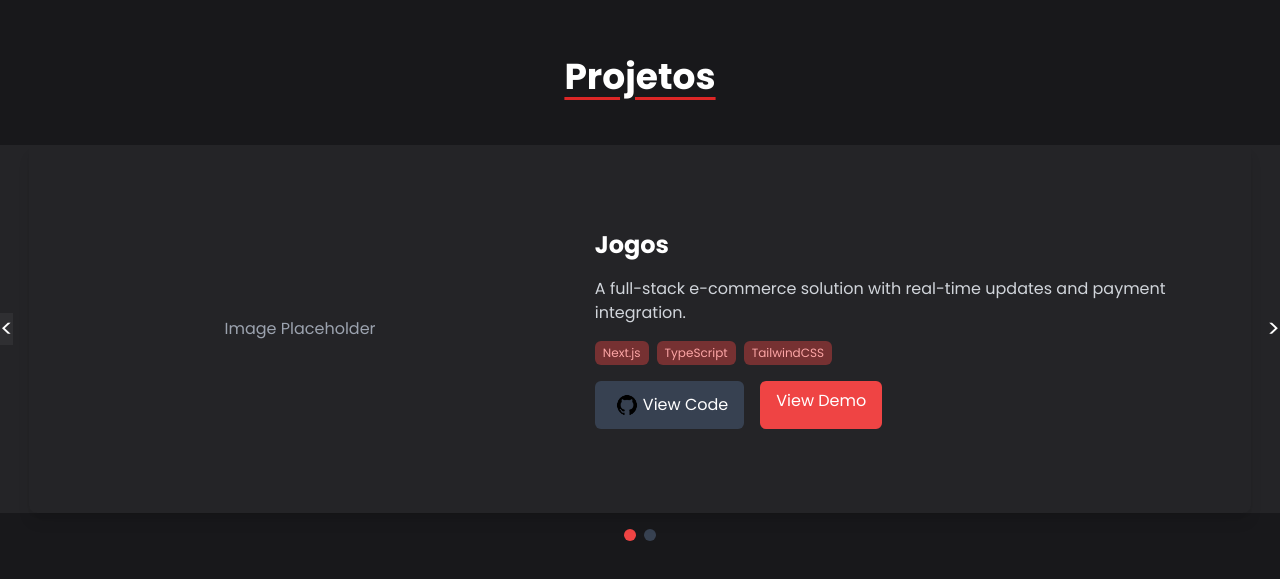
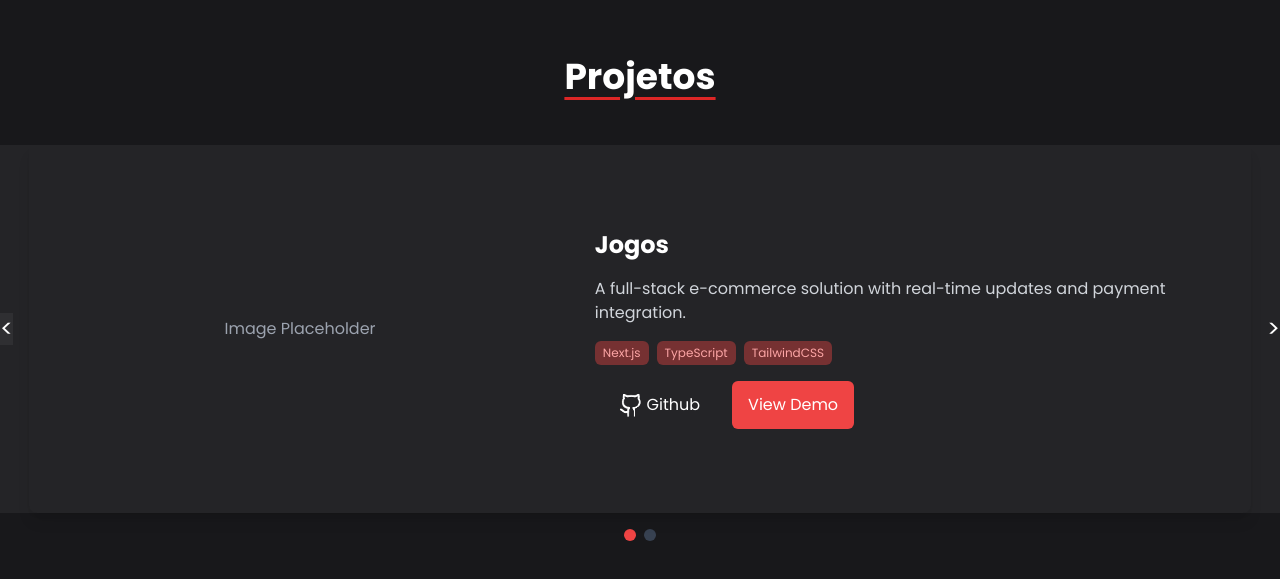
Before and after one commit to Daischi/portfolio, a React (Vite) app: page / in a window 1280 px wide. Shown: the part 2513-3092 px from the top of the page. Built offline with nearby package versions, Linux system fonts and the light colour scheme.

Commit message:
atualização no codigo

```diff
--- a/src/Home.jsx
+++ b/src/Home.jsx
@@ -380,14 +380,14 @@ export default function Home() {
             <div className="flex gap-4">
               <a
                 href={projects[currentIndex].codeLink}
-                className="bg-gray-700 text-white px-4 py-2 rounded-md hover:opacity-75 transition"
+                className="hover:bg-slate-500 text-white px-4 py-2 rounded-md hover:opacity-75 transition duration-500 hover:scale-105"
               >
-                <div className="flex justify-center items-center"> <img className="h-8" src={Foto} alt="" />View Code</div>
+                <div className="flex justify-center items-center"> <img className="h-8" src={Foto} alt="Logo git hub" />  Github</div>
 
               </a>
               <a
                 href={projects[currentIndex].demoLink}
-                className="bg-red-500 text-white px-4 py-2 rounded-md hover:opacity-75 transition"
+                className="flex items-center bg-red-500 text-white px-4 py-2 rounded-md hover:opacity-75 transition duration-500 hover:scale-105"
               >
                 View Demo
               </a>
@@ -395,7 +395,7 @@ export default function Home() {
           </div>
         </div>
         <button
-          className="text-2xl text-white hover:opacity-75 transition"
+          className="text-2xl text-white hover:opacity-75 transition "
           onClick={nextSlide}
         >
           &gt;
```
Also changed, not shown: src/assets/github.png.
